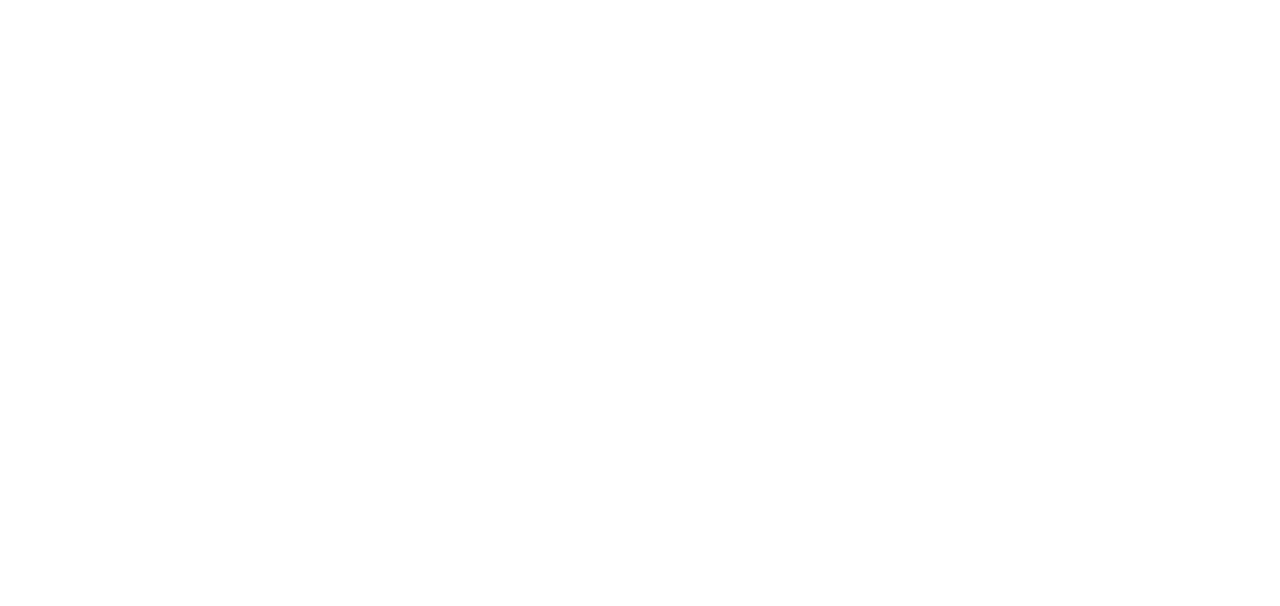
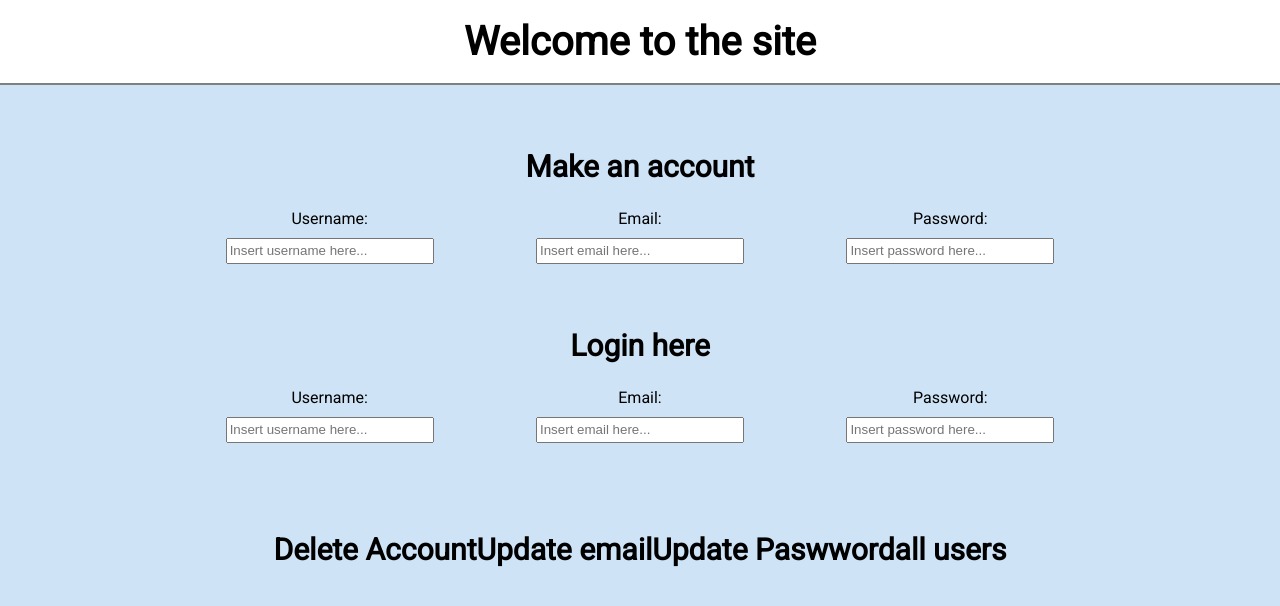
Before and after one commit to gtinsley99/bcrypt, a React (Create React App) app in the folder client/: page / in a window 1280 px wide. Shown: the top 606 px of the page. Built offline with nearby package versions, Linux system fonts and the light colour scheme.

Commit message:
add basic client frontend not connected to backend

```diff
--- a/client/src/App.css
+++ b/client/src/App.css
@@ -1,3 +1,46 @@
+@import url('https://fonts.googleapis.com/css2?family=Roboto&display=swap');
+
+body{
+  background-color: rgb(206, 227, 246);
+  font-family: 'Roboto', sans-serif;
+}
+
 .App {
   text-align: center;
 }
+
+h2{
+  font-size: 30px;
+}
+
+.title{
+  font-size: 40px;
+  background-color: white;
+  padding: 18px;
+  margin-top: 0;
+  margin-bottom: 5%;
+  border-bottom: 2px solid grey;
+}
+
+.userLogin{
+  display: flex;
+  justify-content: center;
+  margin-bottom: 5%;
+}
+
+.inputField{
+  display: flex;
+  flex-direction: column;
+  margin:0px 4%;
+}
+
+input{
+  height: 20px;
+  width: 200px;
+  margin-top: 10px;
+}
+
+.userData{
+  display: flex;
+  justify-content: center;
+}
--- a/client/src/App.js
+++ b/client/src/App.js
@@ -1,8 +1,18 @@
 import './App.css';
+
+// components
+import Title from "./components/title/Title";
+import Register from "./components/register/Register";
+import Login from "./components/login/Login";
+import ChangeUserData from './components/changeUserData/ChangeUserData';
 
 function App() {
   return (
     <div className="App">
+      <Title />
+      <Register />
+      <Login />
+      <ChangeUserData />
     </div>
   );
 }
--- /dev/null
+++ b/client/src/components/changeUserData/ChangeUserData.js
@@ -0,0 +1,17 @@
+import UpdateEmail from "./UpdateEmail";
+import UpdatePassword from "./UpdatePassword";
+import ListAllUsers from "./ListAllUsers";
+import DeleteAccount from "./DeleteAccount";
+
+const ChangeUserData = () => {
+  return (
+    <div className="userData">
+      <DeleteAccount />
+      <UpdateEmail />
+      <UpdatePassword />
+      <ListAllUsers />
+    </div>
+  );
+};
+
+export default ChangeUserData;
--- /dev/null
+++ b/client/src/components/changeUserData/DeleteAccount.js
@@ -0,0 +1,7 @@
+const DeleteAccount = () => {
+    return(
+        <h2>Delete Account</h2>
+    );
+};
+
+export default DeleteAccount;
--- /dev/null
+++ b/client/src/components/changeUserData/ListAllUsers.js
@@ -0,0 +1,7 @@
+const ListAllUsers = () => {
+    return(
+        <h2>all users</h2>
+    );
+};
+
+export default ListAllUsers;
--- /dev/null
+++ b/client/src/components/changeUserData/UpdateEmail.js
@@ -0,0 +1,7 @@
+const UpdateEmail = () => {
+    return(
+        <h2>Update email</h2>
+    );
+};
+
+export default UpdateEmail;
--- /dev/null
+++ b/client/src/components/changeUserData/UpdatePassword.js
@@ -0,0 +1,7 @@
+const UpdatePassword = () => {
+    return(
+        <h2>Update Paswword</h2>
+    );
+};
+
+export default UpdatePassword;
--- /dev/null
+++ b/client/src/components/login/Login.js
@@ -0,0 +1,34 @@
+const Login = () => {
+  return (
+    <div>
+      <h2>Login here</h2>
+      <form className="userLogin">
+        <div className="inputField">
+          <label for="usernameLogin">Username:</label>
+          <input
+            useId="usernameLogin"
+            placeholder="Insert username here..."
+          ></input>
+        </div>
+        <div className="inputField">
+          <label for="emailLogin">Email:</label>
+          <input
+            type="email"
+            useId="emailLogin"
+            placeholder="Insert email here..."
+          ></input>
+        </div>
+        <div className="inputField">
+          <label for="passwordLogin">Password:</label>
+          <input
+            type="password"
+            useId="passwordLogin"
+            placeholder="Insert password here..."
+          ></input>
+        </div>
+      </form>
+    </div>
+  );
+};
+
+export default Login;
--- /dev/null
+++ b/client/src/components/register/Register.js
@@ -0,0 +1,34 @@
+const Register = () => {
+  return (
+    <div>
+      <h2>Make an account</h2>
+      <form className="userLogin">
+      <div className="inputField">
+        <label for="usernameRegister">Username:</label>
+        <input
+          useId="usernameRegister"
+          placeholder="Insert username here..."
+        ></input>
+        </div>
+        <div className="inputField">
+        <label for="emailRegister">Email:</label>
+        <input
+          type="email"
+          useId="emailRegister"
+          placeholder="Insert email here..."
+        ></input>
+        </div>
+        <div className="inputField">
+        <label for="passwordRegister">Password:</label>
+        <input
+          type="password"
+          useId="passwordRegister"
+          placeholder="Insert password here..."
+        ></input>
+        </div>
+      </form>
+    </div>
+  );
+};
+
+export default Register;
--- /dev/null
+++ b/client/src/components/title/Title.js
@@ -0,0 +1,7 @@
+const Title = () => {
+    return(
+        <h1 className="title">Welcome to the site</h1>
+    );
+};
+
+export default Title;
```
